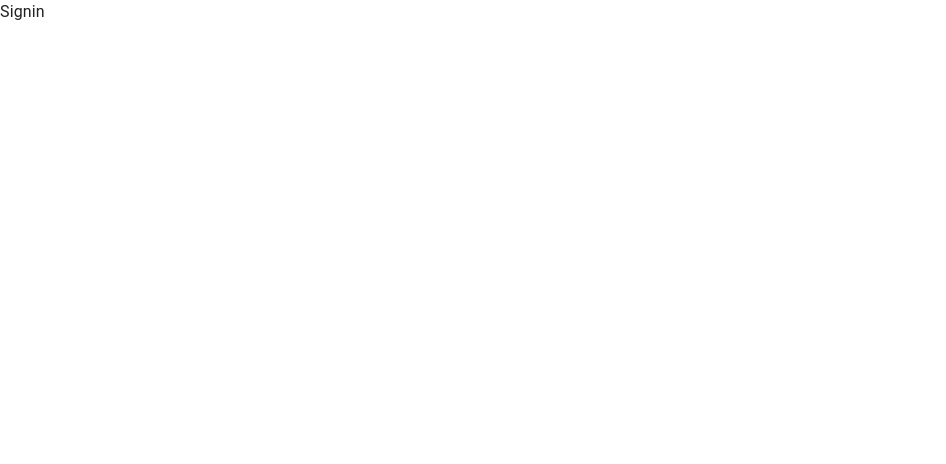
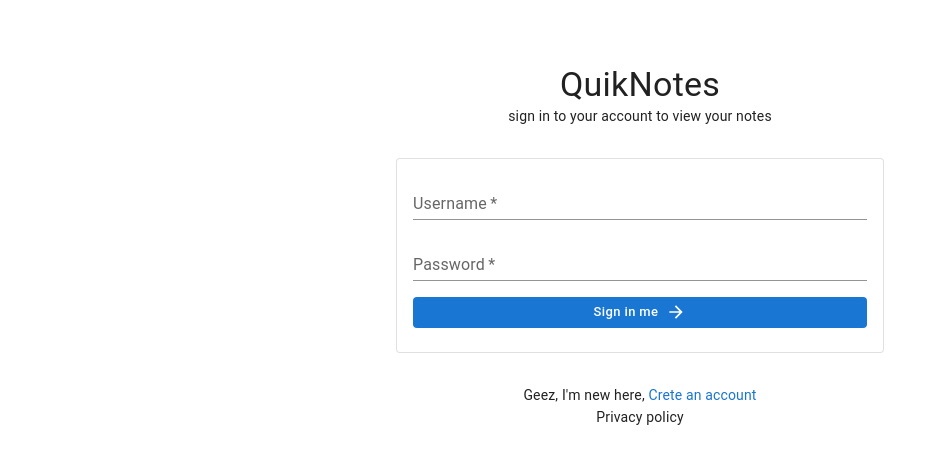
Before and after one commit to papusethi/quicknotes-ui, a React (Create React App) app: page /signin in a window 1280 px wide. Shown: the top 464 px of the page, without its empty margins (0-946 px from the left). Built offline with nearby package versions, Linux system fonts and the light colour scheme.

Commit message:
Completed signin page ui

```diff
--- a/src/components/Header.tsx
+++ b/src/components/Header.tsx
@@ -1,7 +1,18 @@
 import { Box, Button, Typography } from "@mui/material";
 import React from "react";
+import { useNavigate } from "react-router-dom";
 
 const Header: React.FC = () => {
+	const navigate = useNavigate();
+
+	const handleClickSignin = () => {
+		navigate("/signin");
+	};
+
+	const handleClickCreateAccount = () => {
+		navigate("/signup");
+	};
+
 	return (
 		<Box
 			py={2}
@@ -88,8 +99,15 @@ const Header: React.FC = () => {
 				alignItems='center'
 				gap={1}
 			>
-				<Button size='small'>Sign in</Button>
-				<Button size='small' variant='contained' disableElevation>
+				<Button size='small' onClick={handleClickSignin}>
+					Sign in
+				</Button>
+				<Button
+					size='small'
+					variant='contained'
+					disableElevation
+					onClick={handleClickCreateAccount}
+				>
 					Create an account
 				</Button>
 			</Box>
--- a/src/pages/Home.tsx
+++ b/src/pages/Home.tsx
@@ -21,7 +21,7 @@ import Header from "../components/Header";
 
 const Home: React.FC = () => {
 	return (
-		<Container>
+		<Container maxWidth='lg'>
 			<Header />
 
 			<Divider />
@@ -329,7 +329,7 @@ const Home: React.FC = () => {
 			<Divider />
 
 			{/* Footer section */}
-			<Container>
+			<Container maxWidth='lg'>
 				<Box py={8}>
 					<Box
 						display='flex'
@@ -553,7 +553,7 @@ const Home: React.FC = () => {
 			<Divider />
 
 			{/* Copyright section */}
-			<Container>
+			<Container maxWidth='lg'>
 				<Box py={2}>
 					<Box
 						display='flex'
--- a/src/pages/Signin.tsx
+++ b/src/pages/Signin.tsx
@@ -1,7 +1,103 @@
+import ArrowForwardOutlinedIcon from "@mui/icons-material/ArrowForwardOutlined";
+import {
+	Box,
+	Button,
+	Card,
+	CardContent,
+	Container,
+	TextField,
+	Typography,
+} from "@mui/material";
 import React from "react";
 
 const Signin: React.FC = () => {
-	return <div>Signin</div>;
+	return (
+		<Container maxWidth='lg'>
+			<Box py={8}>
+				<Container maxWidth='sm'>
+					<Box>
+						<Typography
+							component='a'
+							href='/#'
+							variant='h4'
+							color='inherit'
+							textAlign='center'
+							display='block'
+							sx={{ textDecoration: "none" }}
+						>
+							QuikNotes
+						</Typography>
+						<Typography variant='body2' textAlign='center'>
+							sign in to your account to view your notes
+						</Typography>
+					</Box>
+					<Box m={4}>
+						<Card variant='outlined'>
+							<CardContent>
+								<Box display='flex' flexDirection='column' gap={2}>
+									<TextField
+										required
+										fullWidth
+										type='text'
+										variant='standard'
+										label='Username'
+										size='small'
+									/>
+									<TextField
+										required
+										fullWidth
+										type='password'
+										variant='standard'
+										label='Password'
+										size='small'
+									/>
+
+									<Button size='small' variant='contained' disableElevation>
+										Sign in me
+										<ArrowForwardOutlinedIcon fontSize='small' sx={{ ml: 1 }} />
+									</Button>
+								</Box>
+							</CardContent>
+						</Card>
+					</Box>
+
+					<Box textAlign='center'>
+						<Typography variant='body2'>
+							Geez, I'm new here,{" "}
+							<Typography
+								component='a'
+								href='/signup'
+								variant='body2'
+								color='primary'
+								sx={{
+									textDecoration: "none",
+									"&:hover": {
+										textDecoration: "underline",
+									},
+								}}
+							>
+								Crete an account
+							</Typography>
+						</Typography>
+						<Typography
+							component='a'
+							href='/signup'
+							variant='body2'
+							color='inherit'
+							sx={{
+								textDecoration: "none",
+								"&:hover": {
+									textDecoration: "underline",
+								},
+							}}
+						>
+							Privacy policy
+						</Typography>
+					</Box>
+				</Container>
+			</Box>
+		</Container>
+	);
 };
 
 export default Signin;
```
